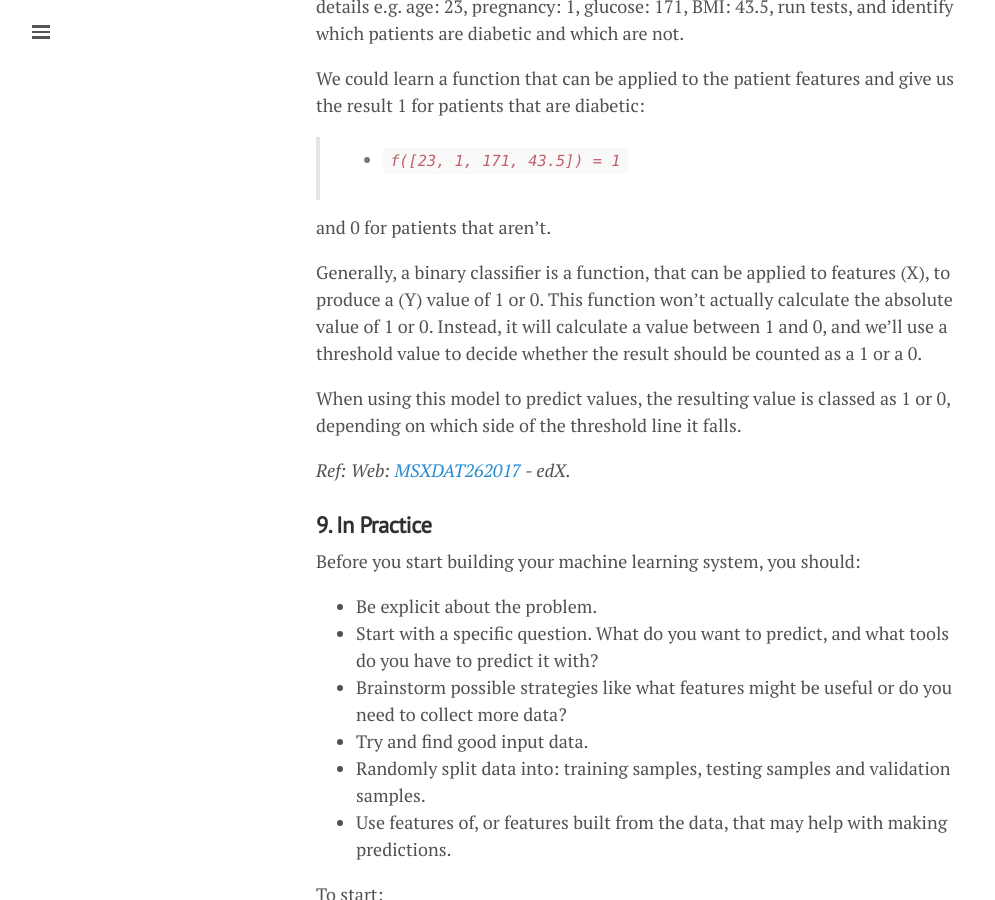
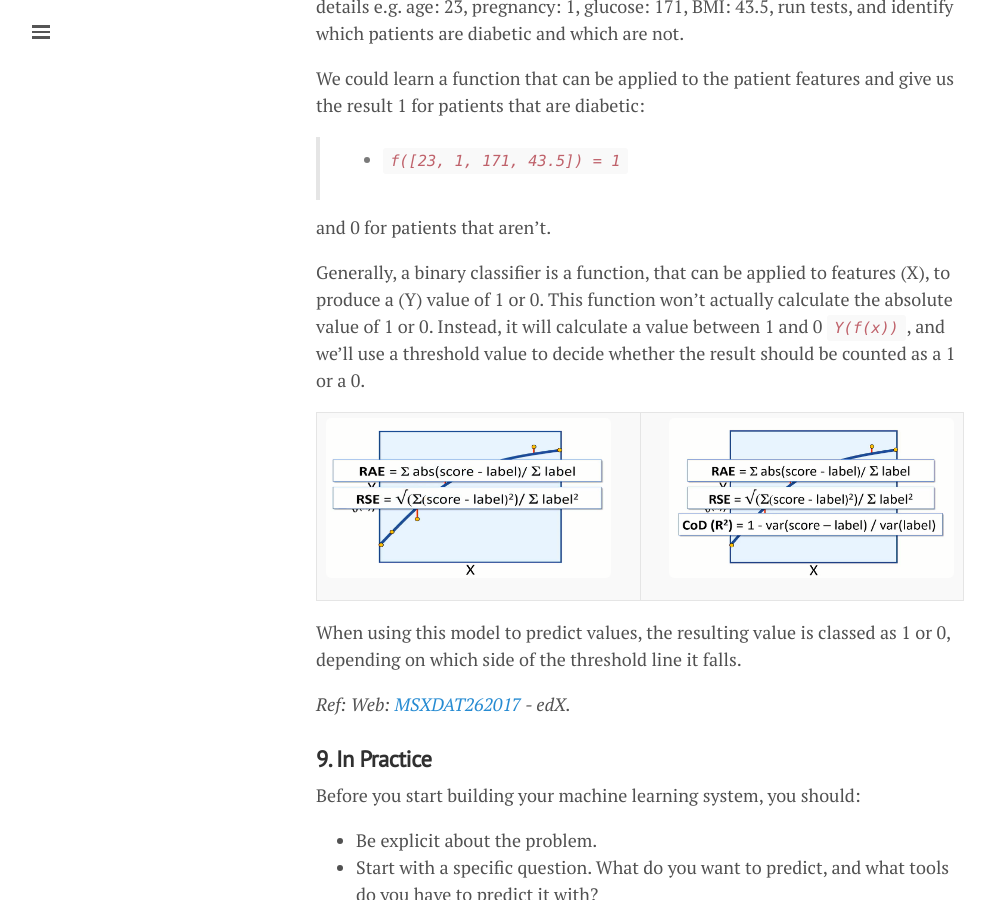
Before and after one commit to lgeurts/lgeurts.github.io, a Jekyll site: the page built from _posts/2018-06-29-artificial-intelligence-basics.md, in a window 1280 px wide and 900 px high, scrolled down 5599 px. Shown: the whole window, without its empty margins (0-995 px from the left). Built offline with Jekyll 4.4.1, drawn with Linux system fonts in a browser that asks for light colours; nearby versions of some CDN libraries; some of the changed text lies outside the part shown.

Commit message:
Update 2018-06-29-artificial-intelligence-basics.md

```diff
--- a/_posts/2018-06-29-artificial-intelligence-basics.md
+++ b/_posts/2018-06-29-artificial-intelligence-basics.md
@@ -150,7 +150,10 @@ We could learn a function that can be applied to the patient features and give u
 
 and 0 for patients that aren't.
 
-Generally, a binary classifier is a function, that can be applied to features (X), to produce a (Y) value of 1 or 0. This function won't actually calculate the absolute value of 1 or 0. Instead, it will calculate a value between 1 and 0, and we'll use a threshold value to decide whether the result should be counted as a 1 or a 0.
+Generally, a binary classifier is a function, that can be applied to features (X), to produce a (Y) value of 1 or 0. This function won't actually calculate the absolute value of 1 or 0. Instead, it will calculate a value between 1 and 0 *`Y(f(x))`*, and we'll use a threshold value to decide whether the result should be counted as a 1 or a 0.
+
+:-----------------:|:-----------------:
+<img src="/assets/artificial-intelligence/plotted-chart-7.png" align="left" width="285" height="160" alt=""> | <img src="/assets/artificial-intelligence/plotted-chart-8.png" align="right" width="285" height="160" alt="">
 
 When using this model to predict values, the resulting value is classed as 1 or 0, depending on which side of the threshold line it falls.
 
```
